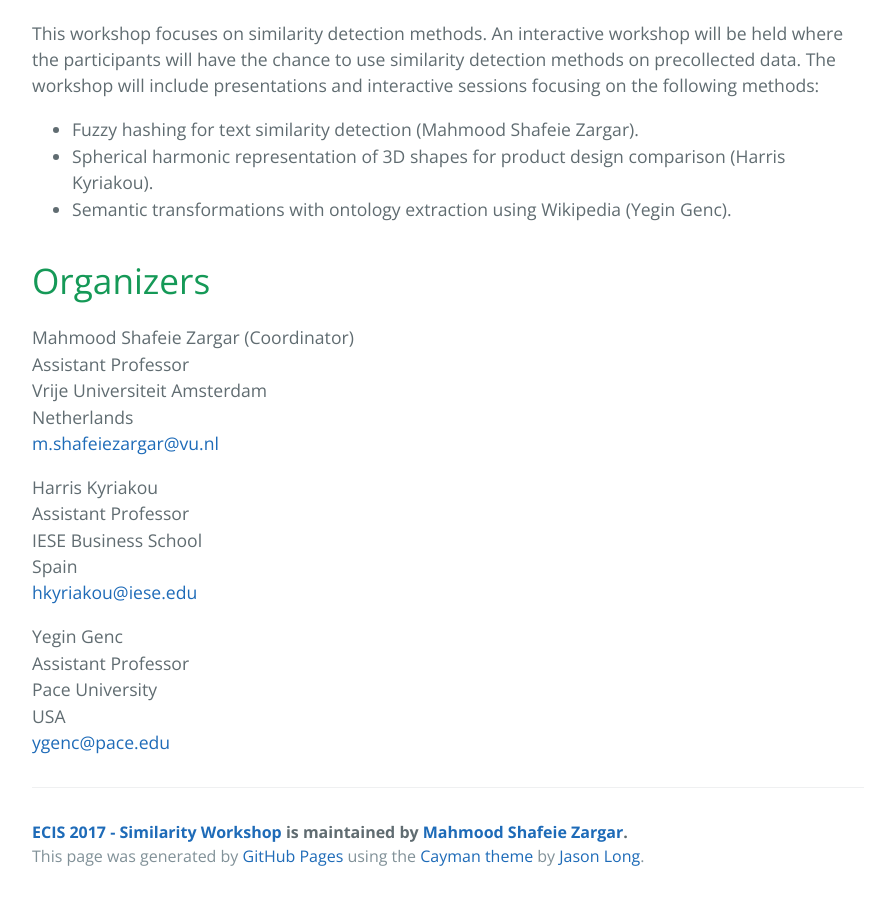
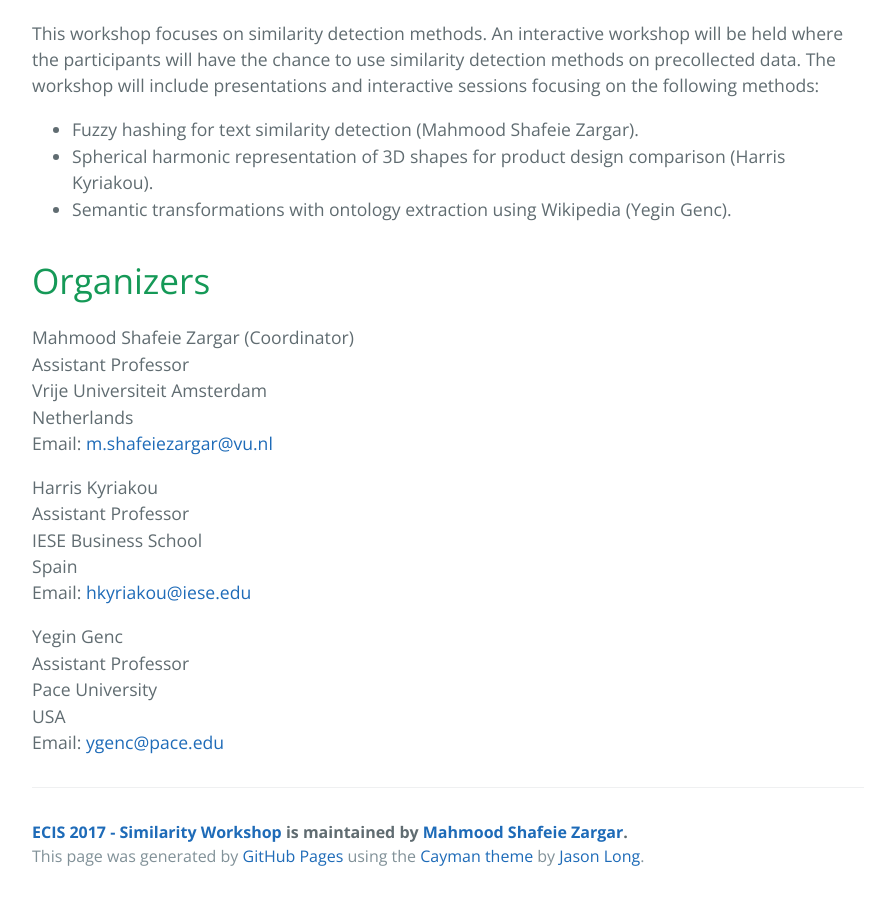
Before and after one commit to retrography/similarity-workshop, a Jekyll site: the page built from index.md, in a window 1280 px wide and 900 px high, scrolled down 826 px. Shown: the whole window, without its empty margins (192-1065 px from the left). Built offline with Jekyll 4.4.1, drawn with Linux system fonts in a browser that asks for light colours.

Commit message:
Update index.md

```diff
--- a/index.md
+++ b/index.md
@@ -22,16 +22,16 @@
 Assistant Professor
 Vrije Universiteit Amsterdam
 Netherlands
- <m.shafeiezargar@vu.nl>
+Email: <m.shafeiezargar@vu.nl>
 
 Harris Kyriakou
 Assistant Professor
 IESE Business School
 Spain
- <hkyriakou@iese.edu>
+Email: <hkyriakou@iese.edu>
 
 Yegin Genc
 Assistant Professor
 Pace University
 USA
- <ygenc@pace.edu>
+Email: <ygenc@pace.edu>
```
